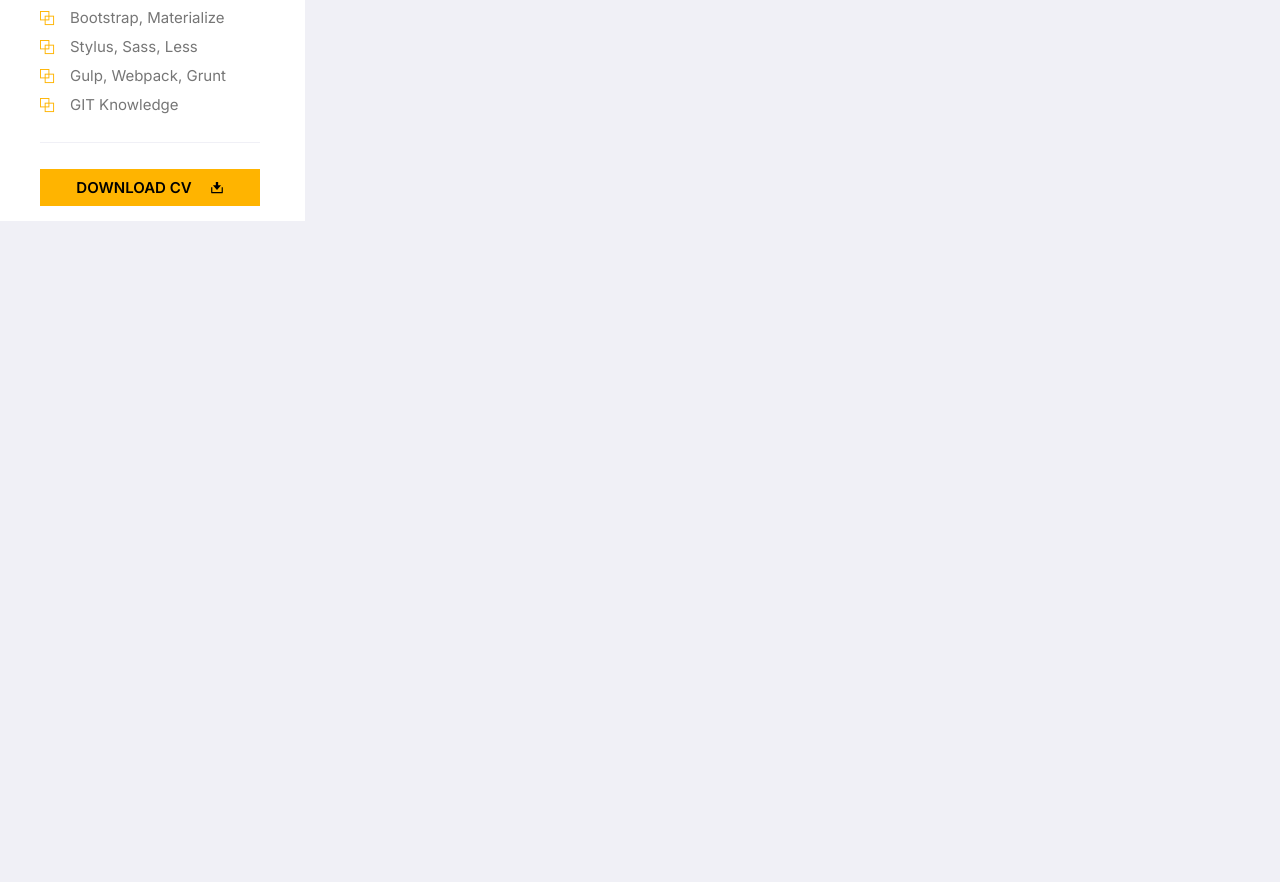
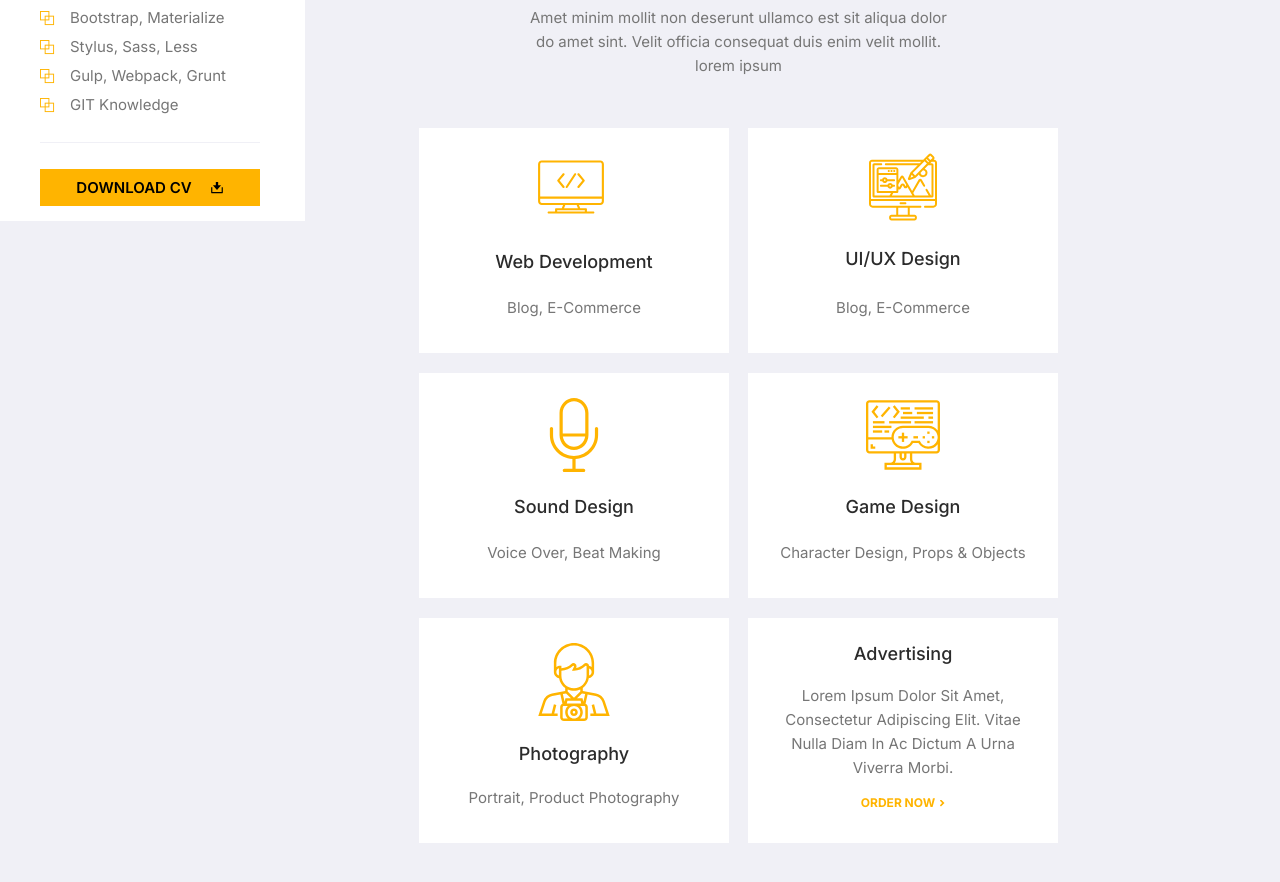
Before and after one commit to YurySamsonenka/portfolio-React-incubator, a React app: page / in a window 1280 px wide. Shown: the part 1060-1942 px from the top of the page. Before the commit the page ends 1281 px from the top, so only its background shows below. Built offline with nearby package versions, Linux system fonts and the light colour scheme.

Commit message:
feat: add services section

```diff
--- /dev/null
+++ b/src/layout/main/Description.tsx
@@ -0,0 +1,12 @@
+import styled from 'styled-components';
+import { MyTheme } from '../../styles/Theme.styled';
+
+export const Description = styled.p`
+  max-width: 438px;
+  margin: 0 auto;
+  margin-bottom: 50px;
+  font-size: 1.5rem;
+  line-height: 24px;
+  text-align: center;
+  color: ${MyTheme.colors.dark.secondary};
+`;
--- /dev/null
+++ b/src/layout/main/Title.tsx
@@ -0,0 +1,10 @@
+import styled from 'styled-components';
+
+export const Title = styled.h2`
+  margin-bottom: 26px;
+  font-weight: 700;
+  font-size: 3.2rem;
+  line-height: 123.6%;
+  text-align: center;
+  text-transform: capitalize;
+`;
--- a/src/layout/main/hero/Hero.tsx
+++ b/src/layout/main/hero/Hero.tsx
@@ -3,9 +3,6 @@ import { MyTheme } from '../../../styles/Theme.styled';
 import { Icon } from '../../../componets/icon/Icon';
 import img from '../../../assets/images/photo.webp';
 
-type StyledHeroPropsType = {
-  id: string;
-};
 
 export const Hero = () => {
   return (
@@ -40,7 +37,7 @@ export const Hero = () => {
   );
 };
 
-const StyledHero = styled.section<StyledHeroPropsType>`
+const StyledHero = styled.section`
   display: flex;
   flex-wrap: wrap;
   justify-content: center;
@@ -72,6 +69,8 @@ const Title = styled.h1`
 
 const Text = styled.p`
   margin-bottom: 25px;
+  max-width: 425px;
+  text-transform: capitalize;
   font-weight: 500;
   font-size: 1.6rem;
   line-height: 24px;
--- a/src/layout/main/main.tsx
+++ b/src/layout/main/main.tsx
@@ -1,9 +1,11 @@
 import { Hero } from './hero/Hero';
+import { Services } from './services/Services';
 
 export const Main = () => {
   return (
     <main>
       <Hero />
+      <Services />
     </main>
   );
 };
--- /dev/null
+++ b/src/layout/main/placeholders.tsx
@@ -0,0 +1,3 @@
+export const marginButtom = `
+  margin-bottom: 70px;
+`;
--- /dev/null
+++ b/src/layout/main/services/Services.tsx
@@ -0,0 +1,79 @@
+import styled from 'styled-components';
+import { Title } from '../Title';
+import { Description } from '../Description';
+import { marginButtom } from '../placeholders';
+import { Card } from './card/Card';
+import { CustomCard } from './custom-card/CustomCard';
+
+const cards = [
+  {
+    iconId: 'coding',
+    iconWidth: '74px',
+    iconHeight: '74px',
+    iconViewBox: '0 0 74 74',
+    title: 'web development',
+    description: 'blog, e-commerce',
+  },
+  {
+    iconId: 'illustration',
+    iconWidth: '68px',
+    iconHeight: '68px',
+    iconViewBox: '0 0 68 68',
+    title: 'uI/uX design',
+    description: 'blog, e-commerce',
+  },
+  {
+    iconId: 'microphone',
+    iconWidth: '74px',
+    iconHeight: '74px',
+    iconViewBox: '0 0 74 74',
+    title: 'sound design',
+    description: 'Voice Over, Beat Making',
+  },
+  {
+    iconId: 'development',
+    iconWidth: '74px',
+    iconHeight: '74px',
+    iconViewBox: '0 0 74 74',
+    title: 'game design',
+    description: 'Character Design, Props & Objects',
+  },
+  {
+    iconId: 'photographer',
+    iconWidth: '78px',
+    iconHeight: '78px',
+    iconViewBox: '0 0 78 78',
+    title: 'photography',
+    description: 'portrait, product photography',
+  },
+];
+
+export const Services = () => {
+  return (
+    <StyledServices id="services">
+      <Title> my services</Title>
+      <Description>
+        Amet minim mollit non deserunt ullamco est sit aliqua dolor do amet
+        sint. Velit officia consequat duis enim velit mollit. lorem ipsum
+      </Description>
+      <Cards>
+        {cards.map((el, i) => {
+          return <Card key={`${el.iconId}${i}`} data={el} />;
+        })}
+        <CustomCard />
+      </Cards>
+    </StyledServices>
+  );
+};
+
+const StyledServices = styled.section`
+  ${marginButtom}
+`;
+
+const Cards = styled.div`
+  display: flex;
+  flex-wrap: wrap;
+  justify-content: center;
+  row-gap: 20px;
+  column-gap: min(max(19px, 2%), 30px);
+`;
--- /dev/null
+++ b/src/layout/main/services/card/Card.tsx
@@ -0,0 +1,65 @@
+import styled from 'styled-components';
+import { MyTheme } from '../../../../styles/Theme.styled';
+import { Icon } from '../../../../componets/icon/Icon';
+
+type CardPropsType = {
+  data: {
+    iconId: string;
+    iconWidth: string;
+    iconHeight: string;
+    iconViewBox: string;
+    title: string;
+    description: string;
+  };
+};
+
+export const Card = (props: CardPropsType) => {
+  return (
+    <StyledCard>
+      <Icon
+        iconId={props.data.iconId}
+        width={props.data.iconWidth}
+        height={props.data.iconHeight}
+        viewBox={props.data.iconViewBox}
+      />
+      <CardTitle>{props.data.title}</CardTitle>
+      <CardText>{props.data.description}</CardText>
+    </StyledCard>
+  );
+};
+
+export const StyledCard = styled.div`
+  display: flex;
+  flex-direction: column;
+  justify-content: space-between;
+  align-items: center;
+  width: 310px;
+  min-height: 225px;
+  padding: 25px 25px 33px;
+  background-color: ${MyTheme.colors.white};
+
+  & > svg {
+    fill: ${MyTheme.colors.primary};
+  }
+`;
+
+export const CardTitle = styled.h3`
+  font-weight: 500;
+  font-size: 1.8rem;
+  line-height: 123.6%;
+  text-transform: capitalize;
+`;
+
+export const CardText = styled.p`
+  display: -webkit-box;
+  -webkit-box-orient: vertical;
+  -webkit-line-clamp: 4;
+  width: 100%;
+  max-height: 95px;
+  overflow: hidden;
+  font-size: 1.5rem;
+  line-height: 24px;
+  text-align: center;
+  color: ${MyTheme.colors.dark.secondary};
+  text-transform: capitalize;
+`;
--- /dev/null
+++ b/src/layout/main/services/custom-card/CustomCard.tsx
@@ -0,0 +1,49 @@
+import styled from 'styled-components';
+import { CardText, CardTitle, StyledCard } from '../card/Card';
+import { Icon } from '../../../../componets/icon/Icon';
+import { MyTheme } from '../../../../styles/Theme.styled';
+
+export const CustomCard = () => {
+  return (
+    <StyledCard>
+      <CardTitle>advertising</CardTitle>
+      <CardText>
+        Lorem ipsum dolor sit amet, consectetur adipiscing elit. Vitae nulla
+        diam in ac dictum a urna viverra morbi.
+      </CardText>
+      <Link>
+        ORDER NOW
+        <Icon
+          iconId="services-arrow"
+          width="5px"
+          height="7px"
+          viewBox="0 0 5 7"
+        />
+      </Link>
+    </StyledCard>
+  );
+};
+
+const Link = styled.a`
+  display: flex;
+  align-items: center;
+  font-weight: 700;
+  font-size: 1.2rem;
+  line-height: 14px;
+  color: ${MyTheme.colors.primary};
+  column-gap: 5px;
+  cursor: pointer;
+
+  svg {
+    width: 5px;
+    height: 7px;
+    transition: transform 0.2s linear;
+    fill: currentColor;
+  }
+
+  @media (hover: hover) {
+    &:hover svg {
+      transform: translateX(4px);
+    }
+  }
+`;
```
